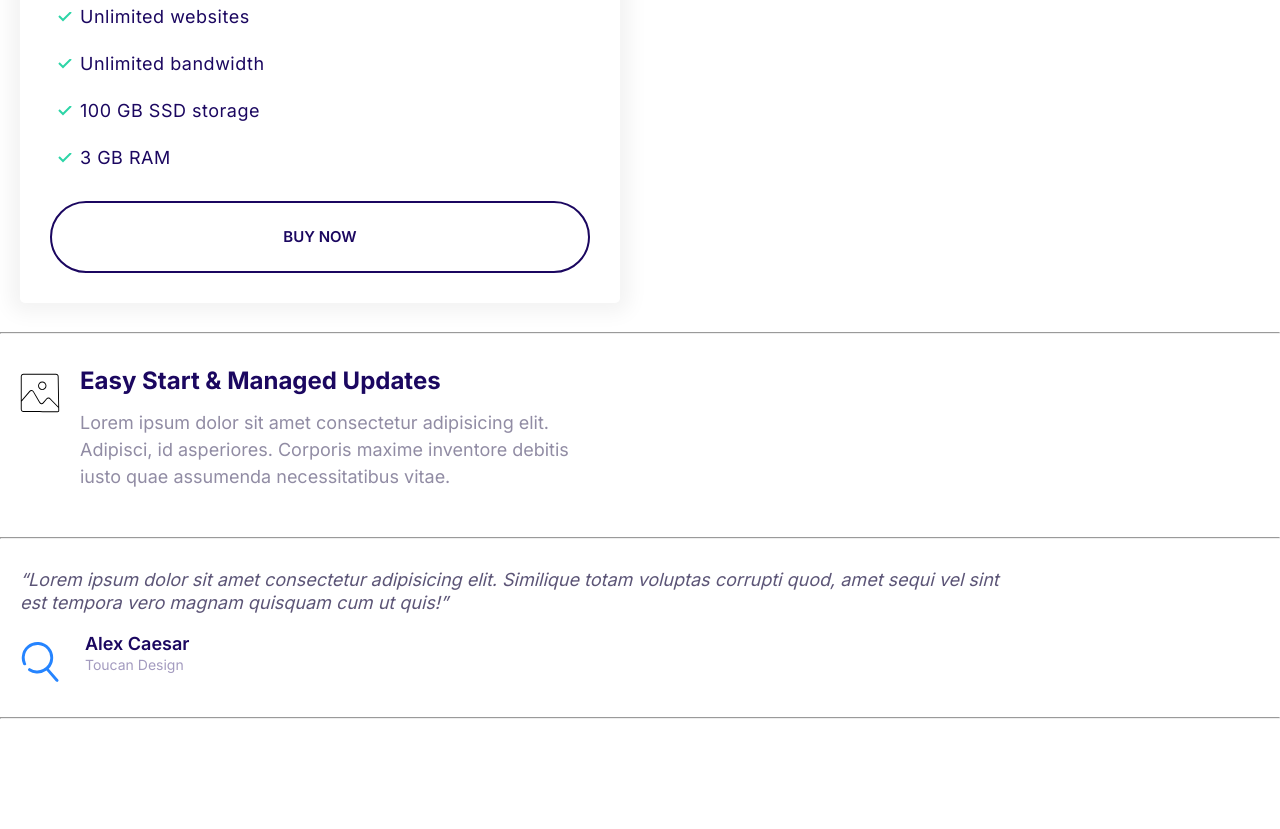
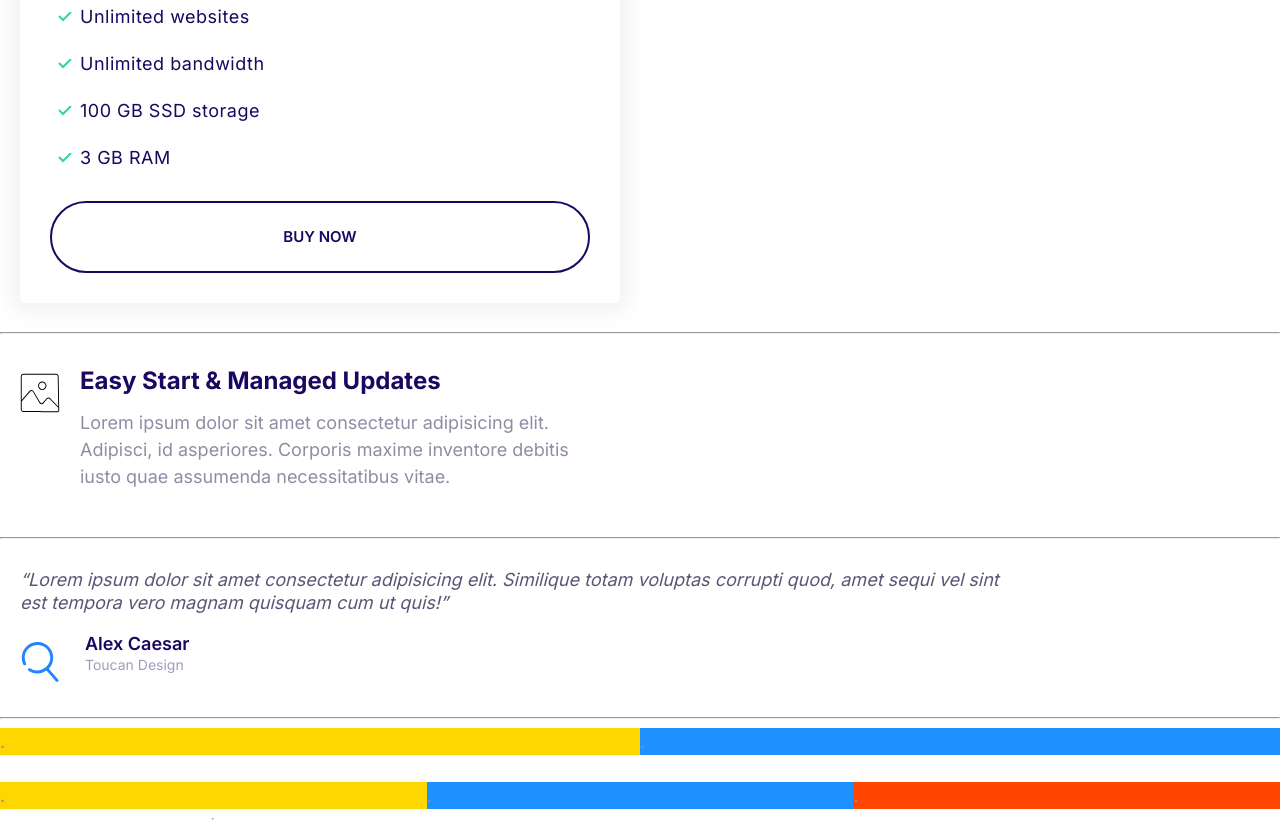
Before and after one commit to imponnet/moshify_work, a plain HTML site: page index.html in a window 1280 px wide. Shown: the part 3057-3886 px from the top of the page. Before the commit the page ends 3785 px from the top, so only its background shows below. Drawn offline with Linux system fonts and the light colour scheme.

Commit message:
Build the grid component.

```diff
--- a/css/styles.css
+++ b/css/styles.css
@@ -508,4 +508,35 @@ a {
 
 }
 
-/*************************** xxxxxxx ****************************/
+/*************************** Grids ****************************/
+
+.grid {
+    display: grid;
+
+}
+
+.col1 {
+    background-color: gold;
+}
+
+.col2 {
+    background-color: dodgerblue;
+}
+
+.col3 {
+    background-color: orangered;
+}
+
+@media screen and (min-width: 768px) {
+    .grid--2col {
+        grid-template-columns: 1fr 1fr;
+    }
+}
+
+@media screen and (min-width: 1024px) {
+    .grid--3col {
+        grid-template-columns: 1fr 1fr 1fr;
+    }
+}
+
+/*************************** xxxxxx ****************************/
--- a/index.html
+++ b/index.html
@@ -157,7 +157,16 @@
       </footer>
     </blockquote>
     <hr>
-
+    <div class="grid grid--2col">
+      <div class="col1">.</div>
+      <div class="col2">.</div>
+    </div>
+    <br>
+    <div class="grid grid--3col">
+      <div class="col1">.</div>
+      <div class="col2">.</div>
+      <div class="col3">.</div>
+    <hr>
 
 
 
```
Also changed, not shown: components/grids.html (added, +9 -0 lines).
